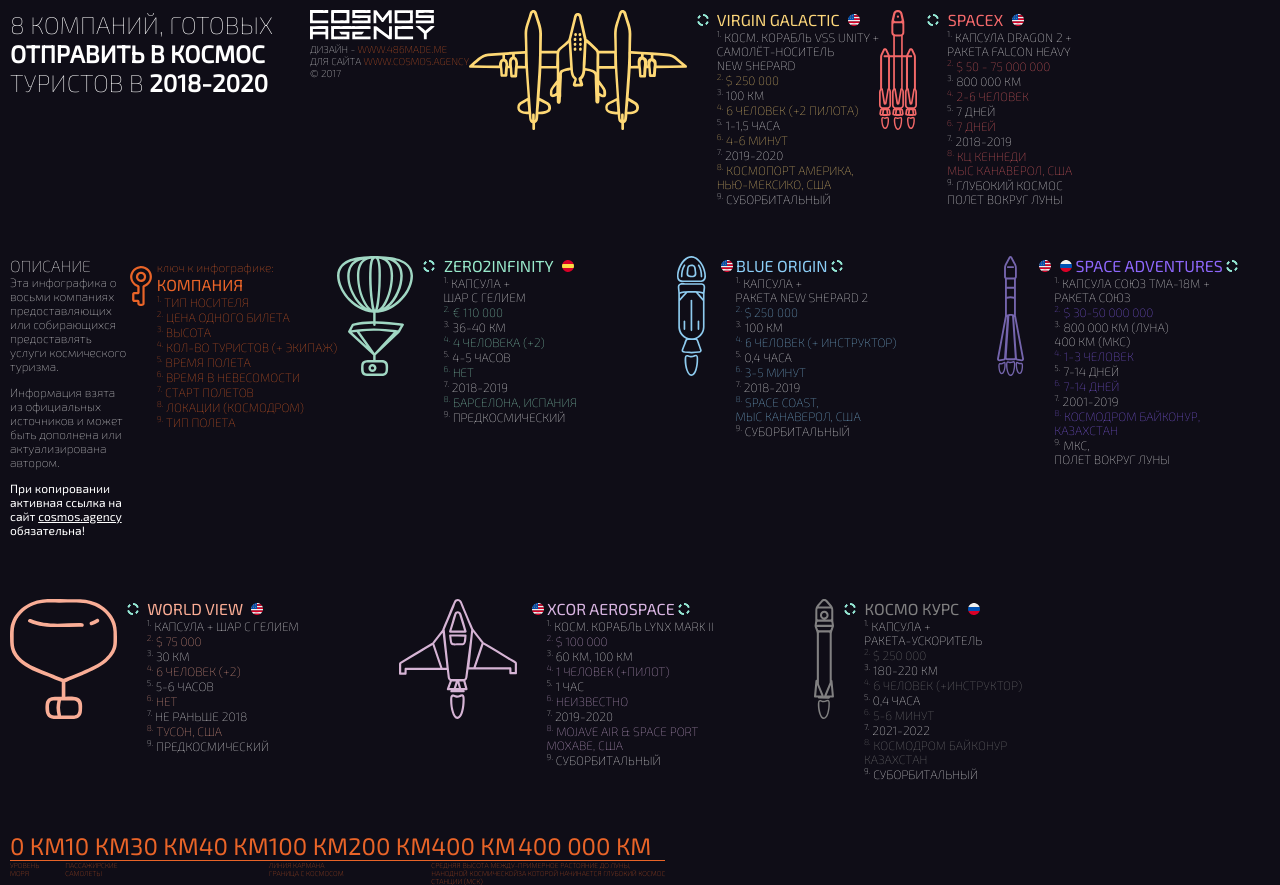
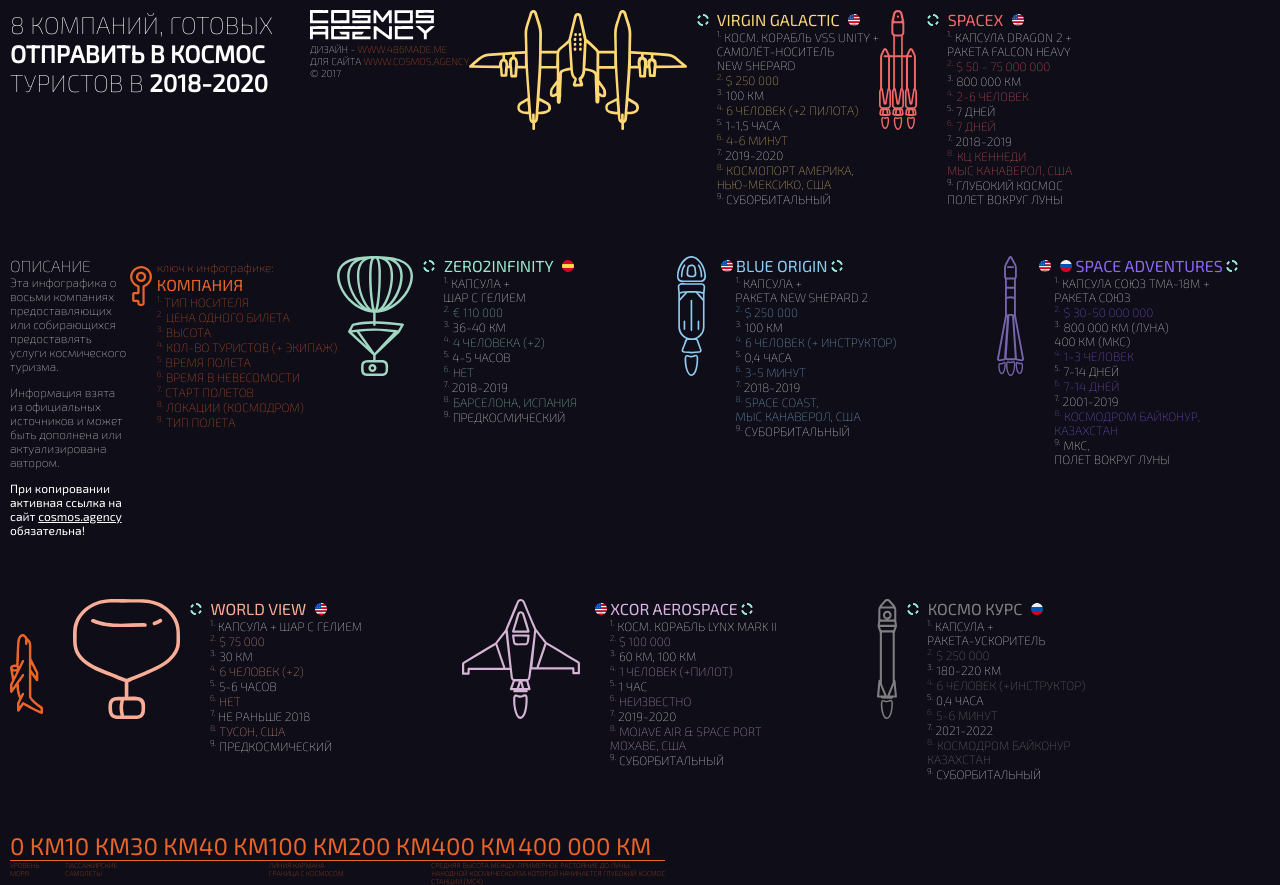
Before and after one commit to vmelnychuk/cosmos-agency, a plain HTML site: page index.html in a window 1280 px wide. Shown: the top 885 px of the page. Drawn offline with Linux system fonts and the light colour scheme.

Commit message:
add plane icon

```diff
--- a/css/main.css
+++ b/css/main.css
@@ -194,6 +194,11 @@ li.odd-feature {
     margin-top: 10px;
 }
 
+#logo-plane {
+    height: 80px;
+    margin-top: 35px;
+}
+
 /* km points */
 .km-point {
     color: #E96428;
--- a/index.html
+++ b/index.html
@@ -321,6 +321,8 @@
         </div>
 
         <div class="third-row">
+            <img id="logo-plane" class="company-logo" src="img/plane.svg">
+
             <!-- world-view -->
             <img id="logo-world-view" class="company-logo" src="img/companies/worldview.svg">
             <div id="company-world-view" class="company">
```
Also changed, not shown: img/plane.svg (added).
